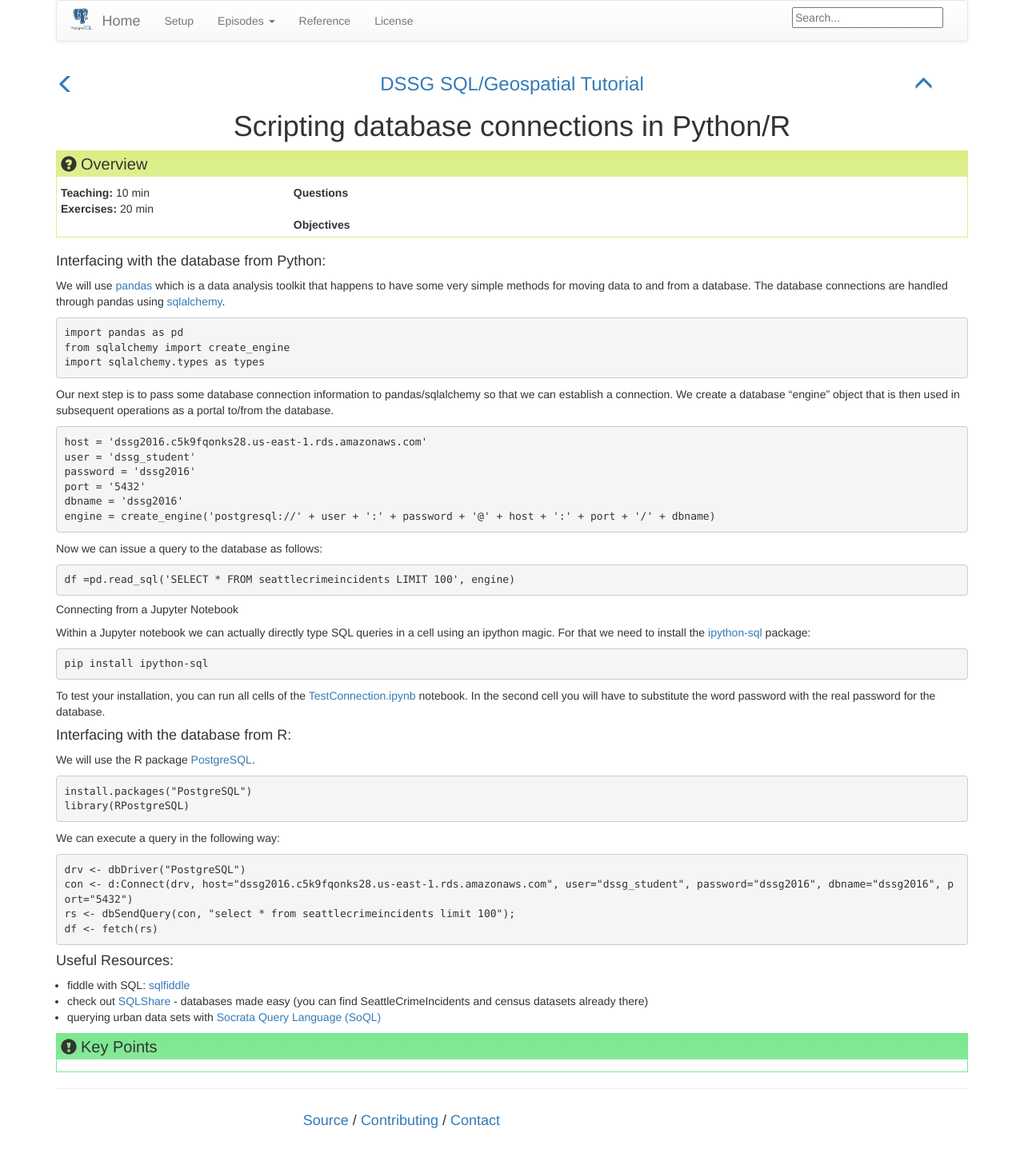
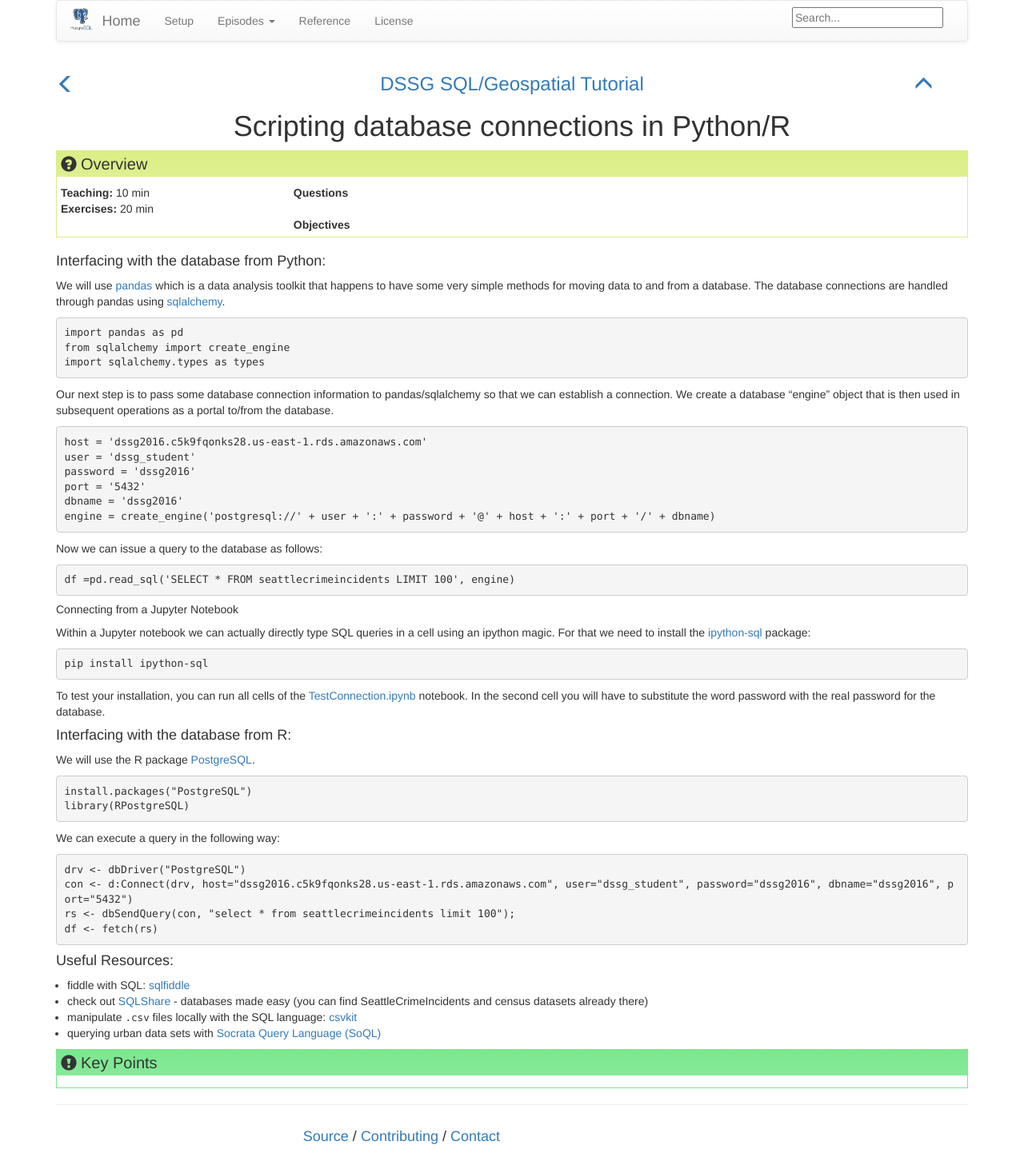
Before and after one commit to uwescience/SQL-geospatial-tutorial, a Jekyll site: the page built from _episodes/06-databaseScripting.md, in a window 1280 px wide. Shown: the whole page at 80% size. Built offline with Jekyll 4.4.1, drawn with Linux system fonts in a browser that asks for light colours.

Commit message:
adding link to csvkit

```diff
--- a/_episodes/06-databaseScripting.md
+++ b/_episodes/06-databaseScripting.md
@@ -65,4 +65,5 @@ df <- fetch(rs)
 #### Useful Resources:
 * fiddle with SQL: [sqlfiddle](http://sqlfiddle.com/)
 * check out [SQLShare](https://sqlshare.escience.washington.edu/sqlshare/) - databases made easy (you can find SeattleCrimeIncidents and census datasets already there)
+* manipulate `.csv` files locally with the SQL language: [csvkit](https://csvkit.readthedocs.io/en/1.0.2/)
 * querying urban data sets with [Socrata Query Language (SoQL)](https://dev.socrata.com/docs/queries/)
```
